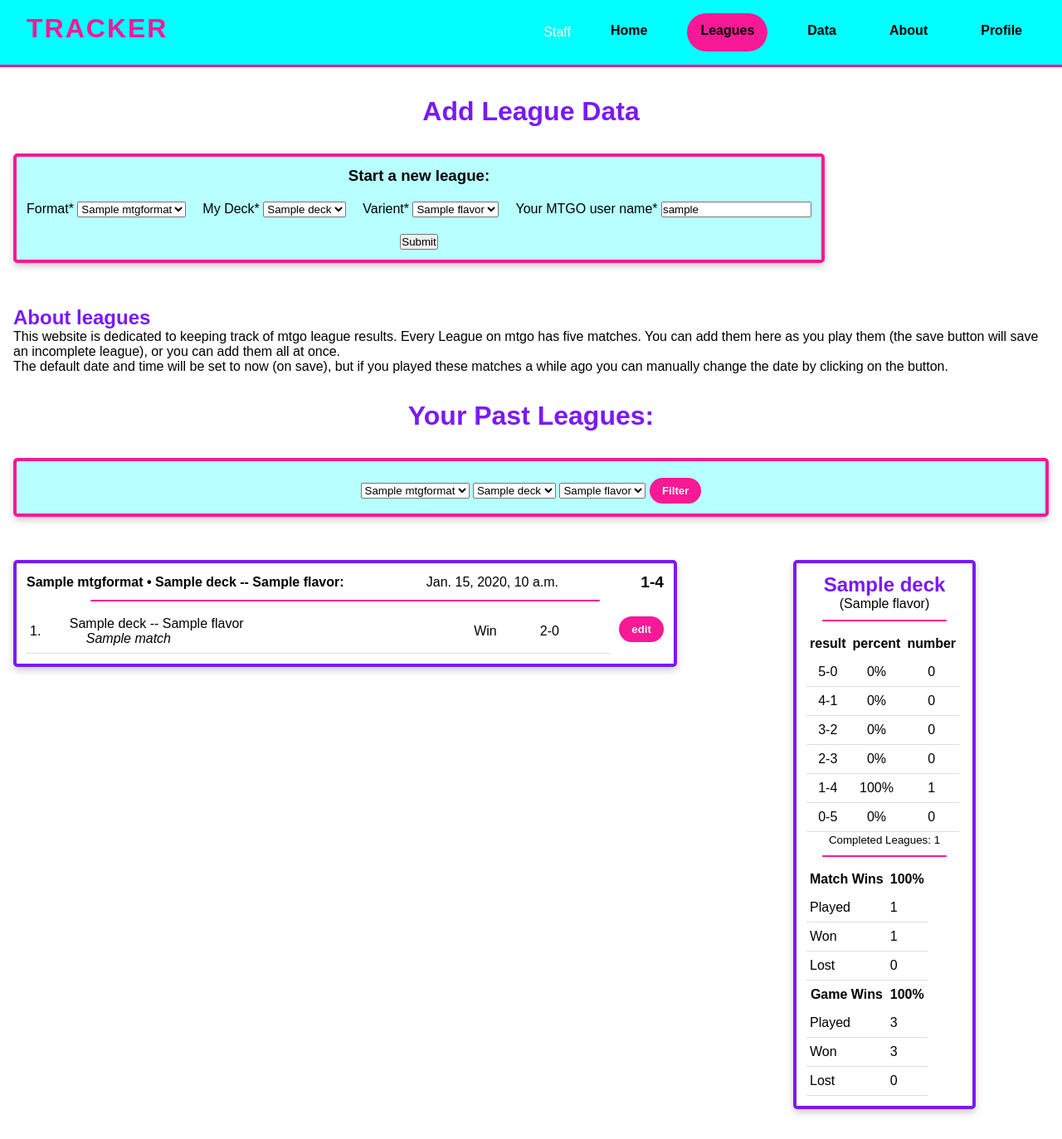
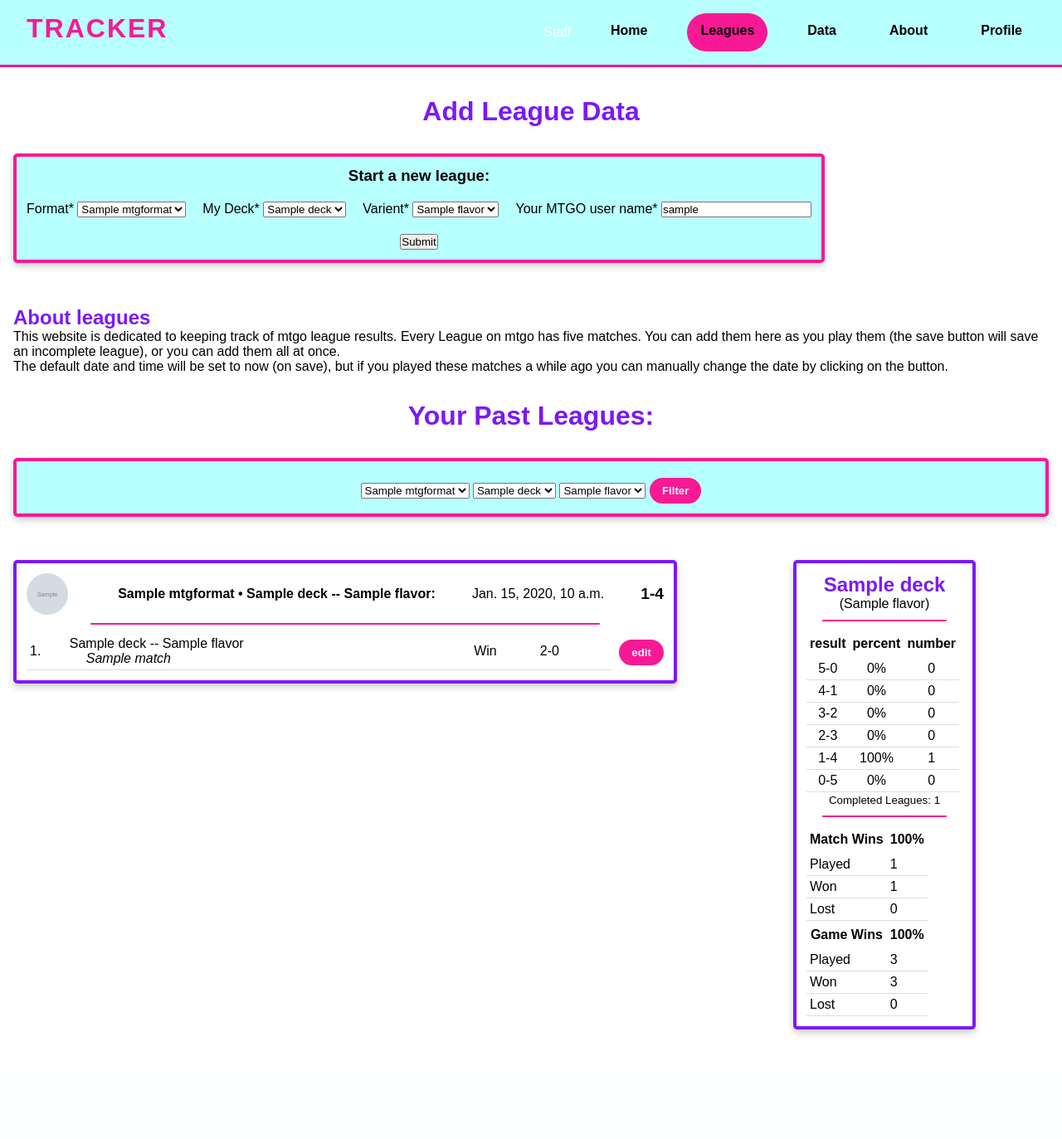
Before and after one commit to sctilley/tirelessRailway, a Django app: page /league/ in a window 1280 px wide. Shown: the whole page at 83% size. After the commit the page ends 1248 px from the top, so only its background shows below. Run offline with Django 4.2, Linux system fonts and the light colour scheme; a user stored in the database is signed in; tables that the repository leaves empty hold one stand-in row (values such as "Sample post"); grey boxes marked "Sample" are stand-in pictures; parts of the project's set-up code (start-up, migrations or seed data) failed here and were passed over; some libraries are stand-ins or nearby versions.

Commit message:
card images

```diff
--- a/leagues/static/leagues/main.css
+++ b/leagues/static/leagues/main.css
@@ -4,6 +4,7 @@
     --secondary: #7B19F7;
     --light: #EEEEEE;
     --dark: #140e0e;
+    --highlight: rgb(184, 255, 255);
 
 }
 
@@ -106,7 +107,7 @@ nav {
     right: 0;
     z-index: 99;
 
-    background-color: aqua;
+    background-color: var(--highlight);
     padding: 16px 32px;
     border-bottom: 3px solid var(--primary);
 
@@ -351,6 +352,22 @@ h2 {
     text-align: left;
 }
 
+.header-img {
+    width: 50px;
+    height: 50px;
+    object-fit: cover;
+    border-radius: 100%;
+    margin-right: 1rem;
+    flex-shrink: 0;
+  }
+
+
+
+
+
+
+
+
 .colbig {
     flex: 3;
 }
@@ -395,7 +412,7 @@ table.hovertable {
 }
 
 table.hovertable tr > td {
-    padding: 8px 4px;
+    padding: 4px 4px;
     text-align: left;
     border-bottom: 1px solid #ddd;
   }
--- a/leagues/urls.py
+++ b/leagues/urls.py
@@ -8,6 +8,7 @@ urlpatterns = [
     path('', views.home, name="home"),
     path('league/', views.league, name="league"),
     path('data/', views.data, name="data"),
+    path('decks/', views.decks, name="decks"),
 ]
 
 htmx_urlpatters = [
--- a/leagues/views.py
+++ b/leagues/views.py
@@ -312,6 +312,17 @@ def data(request):
 
     return render(request, 'data.html')
 
+def decks(request):
+    Decks = Deck.objects.all()
+
+    context = {
+        'Decks': Decks,
+    }
+
+    return render(request, 'decks.html', context)
+
+
+
 
 # HTMX STUFF:
 
--- a/templates/partials/leagueroll.html
+++ b/templates/partials/leagueroll.html
@@ -4,6 +4,7 @@
       {% for league in leagueroll %}
       <div class="card leaguecard">
         <div class="row">
+          <img class="header-img" src="{{ league.myDeck.image.url }}" />
           <b>{{ league.mtgFormat}} &#8226; {{league.myDeck}}{% if league.myFlavor.name != "none/stock" %} -- {{league.myFlavor}}{% endif %}:</b>
           <p>{{league.dateCreated}}</p>
           <p class="score">
@@ -27,7 +28,7 @@
         <div class="line"></div>
         <div class="leaguecontent">
           <table class="hovertable">
-          {% for match in league.matches.all|dictsort:"dateCreated" %}
+          {% for match in league.matches.all %}
             <tr>
               <td>{{ forloop.counter }}.</td>
               <td>
--- a/templates/partials/navbar.html
+++ b/templates/partials/navbar.html
@@ -8,9 +8,9 @@
           <i class="fa fa-caret-down"></i>
         </button>
         <div class="dropdown-content">
-          <a href="#">Link 1</a>
-          <a href="#">Link 2</a>
-          <a href="#">Link 3</a>
+          <a href="{% url 'decks' %}">Decks</a>
+          <a href="{% url 'home' %}">home</a>
+          <a href="{% url 'home' %}">home</a>
         </div>
       </div>
       {% endif %}
```
Also changed, not shown: templates/decks.html (added, +15 -0 lines), templates/partials/htmx/leagueedit.html (+2 -9 lines), leagues/migrations/0021_alter_match_options.py (added), leagues/migrations/0022_alter_match_options.py (added).
